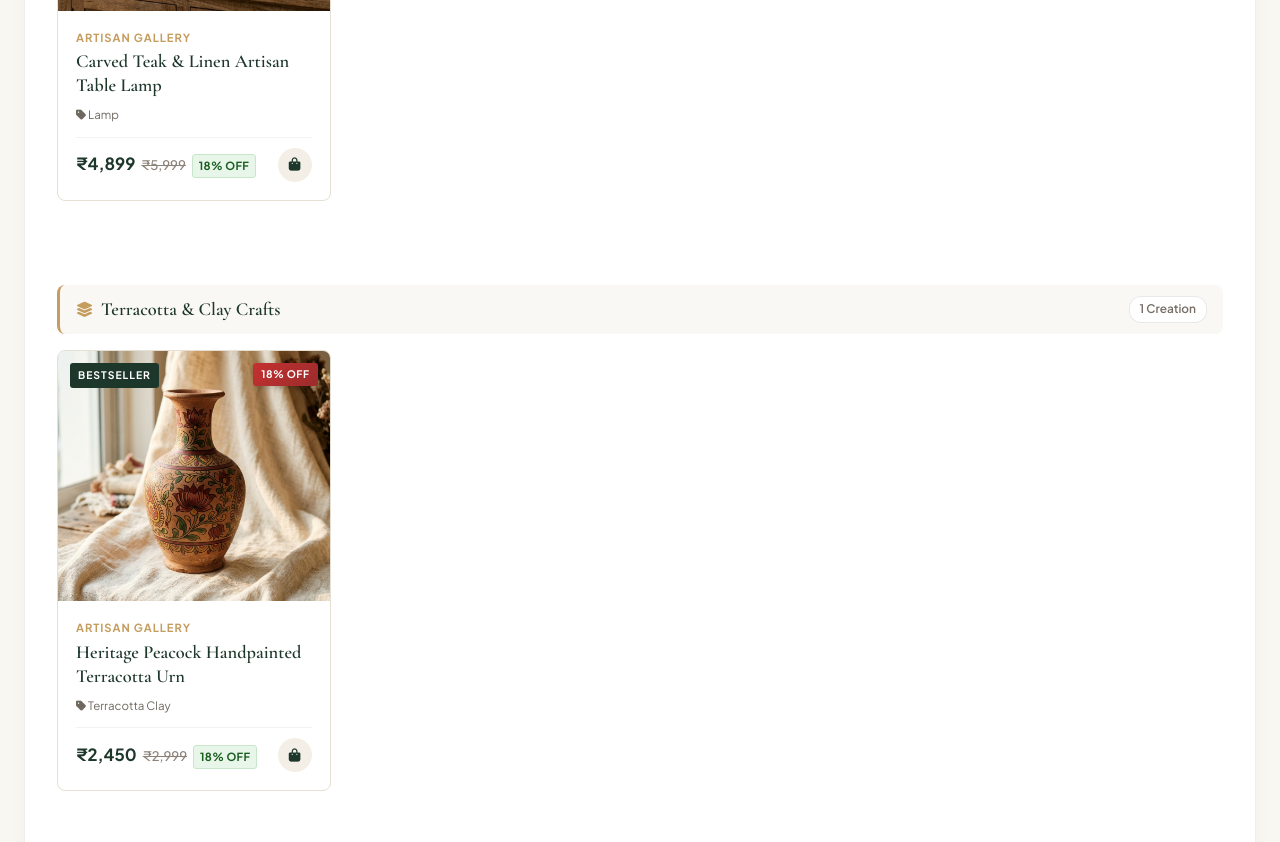
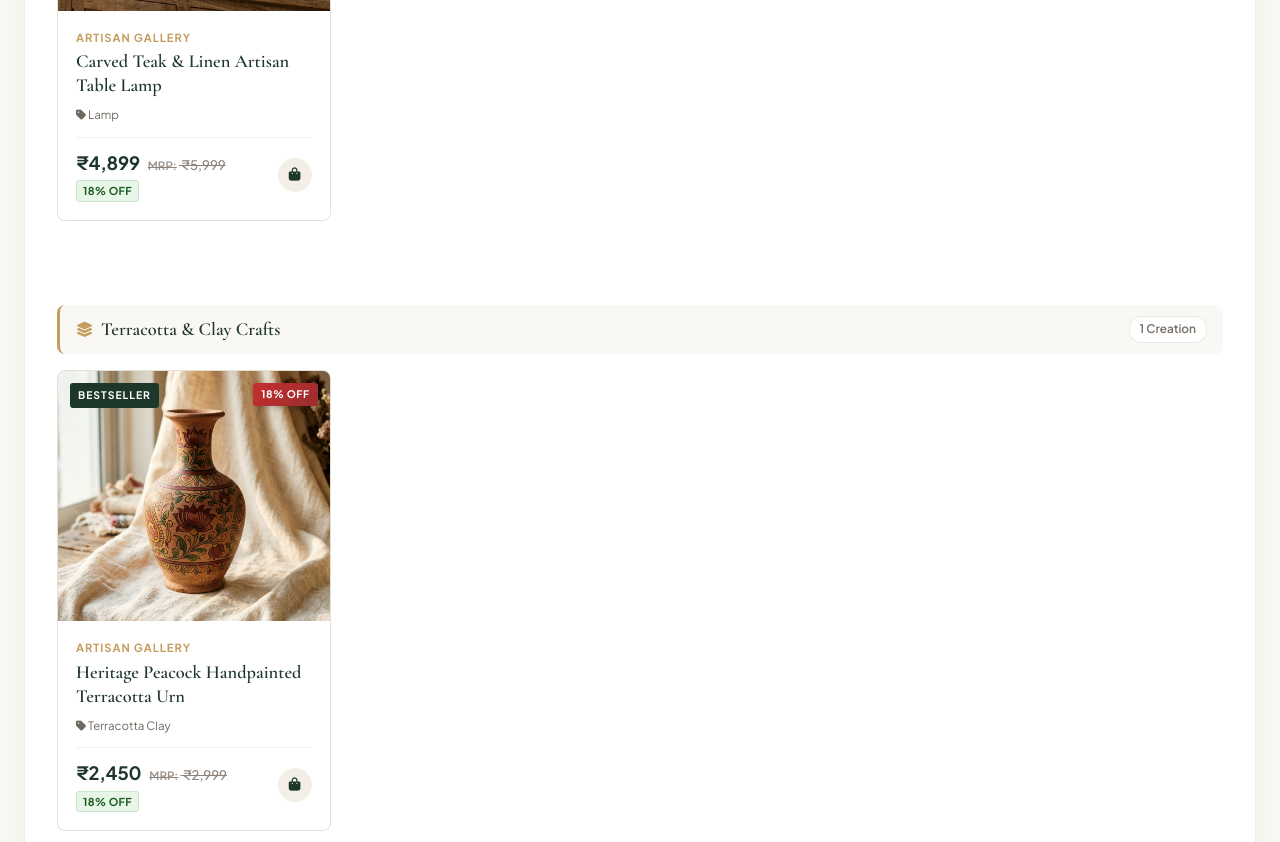
Before and after one commit to SIDDUZILLE/ecomercial, a plain HTML site: page index.html in a window 1280 px wide. Shown: the part 4460-5302 px from the top of the page. Drawn offline with nearby package versions, Linux system fonts and the light colour scheme.

Commit message:
Ensure both MRP and Discount Price appear on all customer storefront cards

```diff
--- a/app.js
+++ b/app.js
@@ -390,17 +390,25 @@ function normalizeProduct(p) {
   p.category = cat.name;
   if (!p.title && p.name) p.title = p.name;
   if (!p.name && p.title) p.name = p.title;
-  if (p.mrp !== undefined && p.mrp !== null && p.mrp !== '') {
+
+  p.price = (p.price !== undefined && p.price !== null) ? Number(p.price) : 0;
+
+  // Ensure every product has both MRP and Discount Price
+  if (p.mrp !== undefined && p.mrp !== null && p.mrp !== '' && Number(p.mrp) > p.price) {
     p.mrp = Number(p.mrp);
-    p.mrpFormatted = p.mrp > 0 ? '₹' + p.mrp.toLocaleString('en-IN') : null;
+  } else if (p.price > 0) {
+    // Generate realistic MRP so both prices appear consistently on customer dashboard
+    let autoMrp = Math.round((p.price * 1.25) / 50) * 50;
+    if (autoMrp <= p.price) autoMrp = p.price + 500;
+    p.mrp = autoMrp;
   } else {
-    p.mrp = null;
-    p.mrpFormatted = null;
-  }
-  if (!p.priceFormatted) {
-    p.priceFormatted = (p.price && p.price > 0) ? '₹' + Number(p.price).toLocaleString('en-IN') : '₹0';
-  }
-  if (p.mrp && p.mrp > (p.price || 0) && p.price > 0) {
+    p.mrp = 0;
+  }
+
+  p.mrpFormatted = p.mrp > 0 ? '₹' + p.mrp.toLocaleString('en-IN') : null;
+  p.priceFormatted = (p.price && p.price > 0) ? '₹' + p.price.toLocaleString('en-IN') : '₹0';
+
+  if (p.mrp && p.mrp > p.price && p.price > 0) {
     p.discountPercent = Math.round(((p.mrp - p.price) / p.mrp) * 100);
   } else {
     p.discountPercent = 0;
@@ -844,11 +852,9 @@ try {
           addedNew = true;
         }
       });
-      if (addedNew) {
-        try {
-          localStorage.setItem('verdanta_products', JSON.stringify(PRODUCTS_DATA));
-        } catch (e) {}
-      }
+      try {
+        localStorage.setItem('verdanta_products', JSON.stringify(PRODUCTS_DATA));
+      } catch (e) {}
     } else {
       PRODUCTS_DATA = DEFAULT_PRODUCTS.map(normalizeProduct);
     }
@@ -1096,9 +1102,13 @@ function renderProductCardHtml(product) {
         ${product.subItem ? `<span class="product-sub-item-tag"><i class="fa-solid fa-tag"></i> ${escapeHtml(product.subItem)}</span>` : ''}
         <div class="product-price-row">
           <div class="product-price-block">
-            <span class="product-price">${product.priceFormatted || '₹' + (product.price || 0).toLocaleString('en-IN')}</span>
+            <div class="price-figures-wrap">
+              <span class="product-price">${product.priceFormatted || '₹' + (product.price || 0).toLocaleString('en-IN')}</span>
+              ${(product.mrp && product.mrp > (product.price || 0)) ? `
+                <span class="product-mrp-price"><span class="mrp-prefix">MRP:</span> ₹${Number(product.mrp).toLocaleString('en-IN')}</span>
+              ` : ''}
+            </div>
             ${hasDiscount ? `
-              <span class="product-mrp-price">₹${Number(product.mrp).toLocaleString('en-IN')}</span>
               <span class="product-discount-tag">${discountPct}% OFF</span>
             ` : ''}
           </div>
--- a/style.css
+++ b/style.css
@@ -1122,17 +1122,24 @@ ul {
   border-top: 1px solid rgba(30, 55, 43, 0.06);
 }
 
-.product-price {
-  font-size: 1.05rem;
-  font-weight: 700;
-  color: var(--color-primary);
-}
-
 .product-price-block {
+  display: flex;
+  flex-direction: column;
+  gap: 3px;
+}
+
+.price-figures-wrap {
   display: flex;
   align-items: baseline;
   flex-wrap: wrap;
-  gap: 6px;
+  gap: 8px;
+}
+
+.product-price {
+  font-size: 1.15rem;
+  font-weight: 700;
+  color: var(--color-primary);
+  letter-spacing: -0.2px;
 }
 
 .product-mrp-price {
@@ -1142,13 +1149,23 @@ ul {
   font-weight: 500;
 }
 
+.product-mrp-price .mrp-prefix {
+  font-size: 0.72rem;
+  font-weight: 600;
+  color: #9d928a;
+  text-transform: uppercase;
+  margin-right: 2px;
+}
+
 .product-discount-tag {
-  font-size: 0.7rem;
-  font-weight: 700;
+  display: inline-block;
+  align-self: flex-start;
+  font-size: 0.68rem;
+  font-weight: 800;
   color: #1b5e20;
   background-color: #e8f5e9;
   border: 1px solid #c8e6c9;
-  padding: 2px 6px;
+  padding: 1px 6px;
   border-radius: 3px;
   letter-spacing: 0.3px;
 }
```
Also changed, not shown: admin.js (+16 -9 lines).
